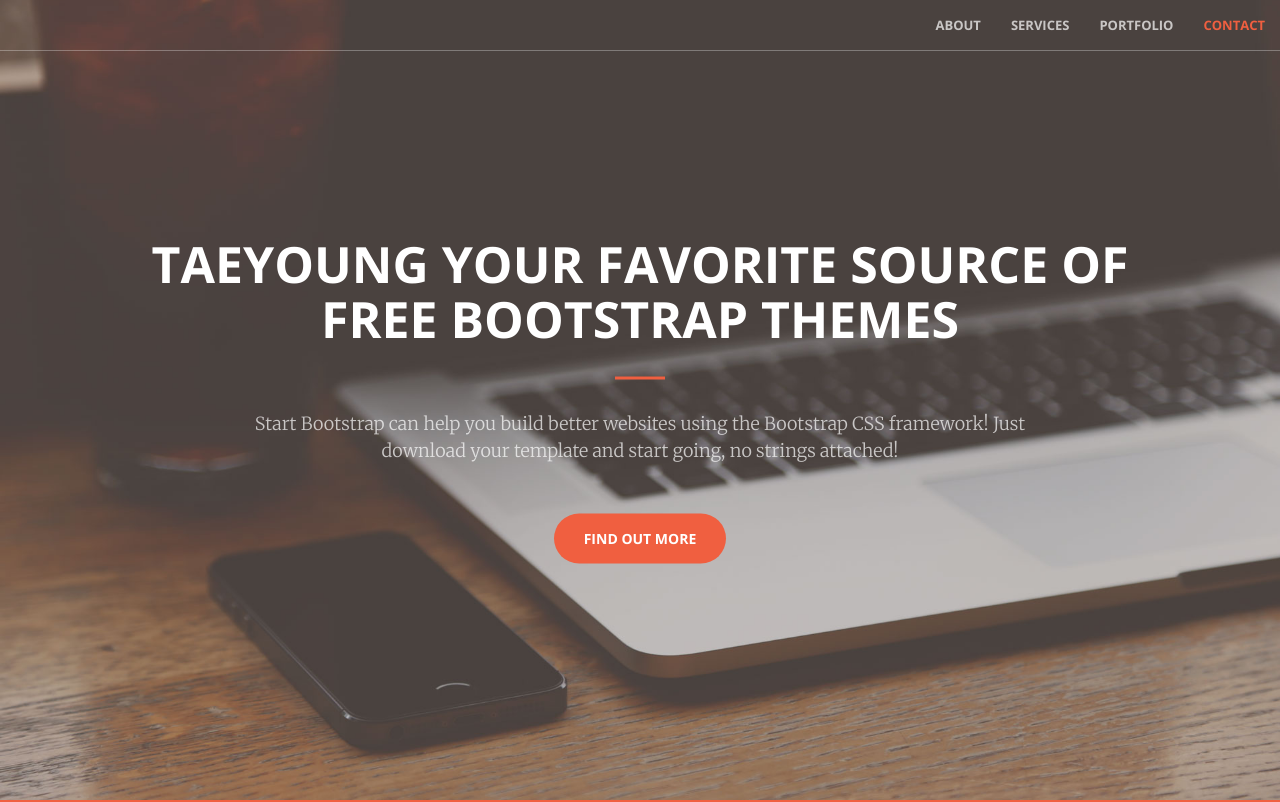
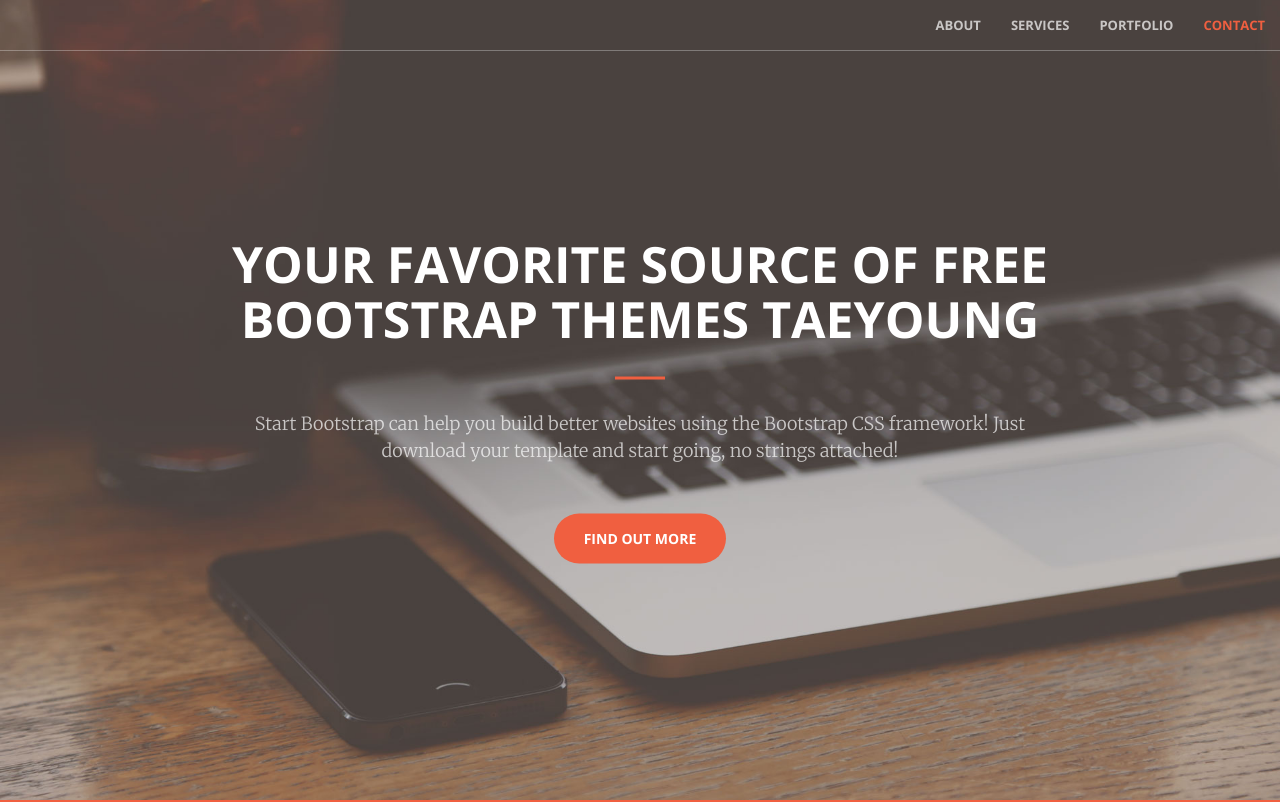
Before and after one commit to taeyoungkr/taeyoungkr.github.io, a website: page index.html in a window 1280 px wide. Shown: the top 802 px of the page. Drawn offline with nearby package versions, Linux system fonts and the light colour scheme.

Commit message:
Update index.html

```diff
--- a/index.html
+++ b/index.html
@@ -71,7 +71,7 @@
     <header>
         <div class="header-content">
             <div class="header-content-inner">
-                <h1 id="homeHeading"> taeyoung Your Favorite Source of Free Bootstrap Themes</h1>
+                <h1 id="homeHeading"> Your Favorite Source of Free Bootstrap Themes taeyoung  </h1>
                 <hr>
                 <p>Start Bootstrap can help you build better websites using the Bootstrap CSS framework! Just download your template and start going, no strings attached!</p>
                 <a href="#about" class="btn btn-primary btn-xl page-scroll">Find Out More</a>
```
